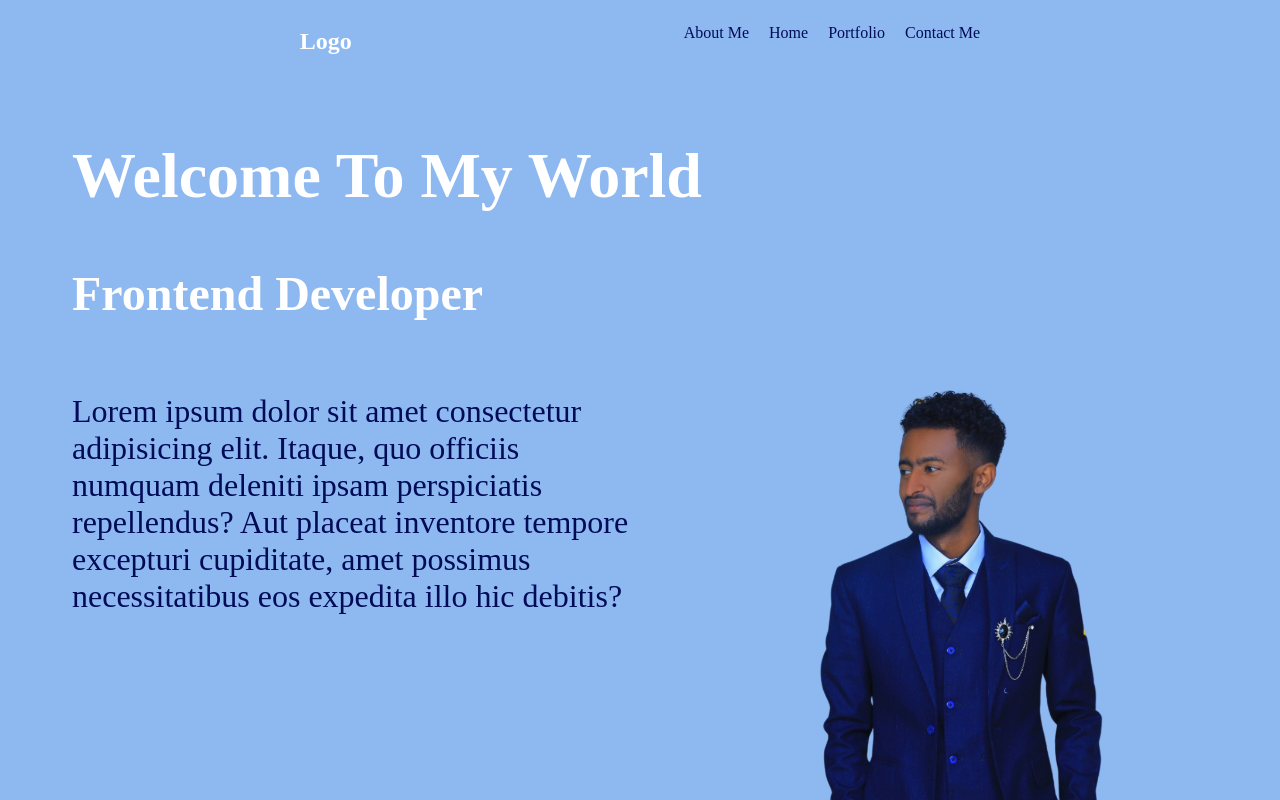
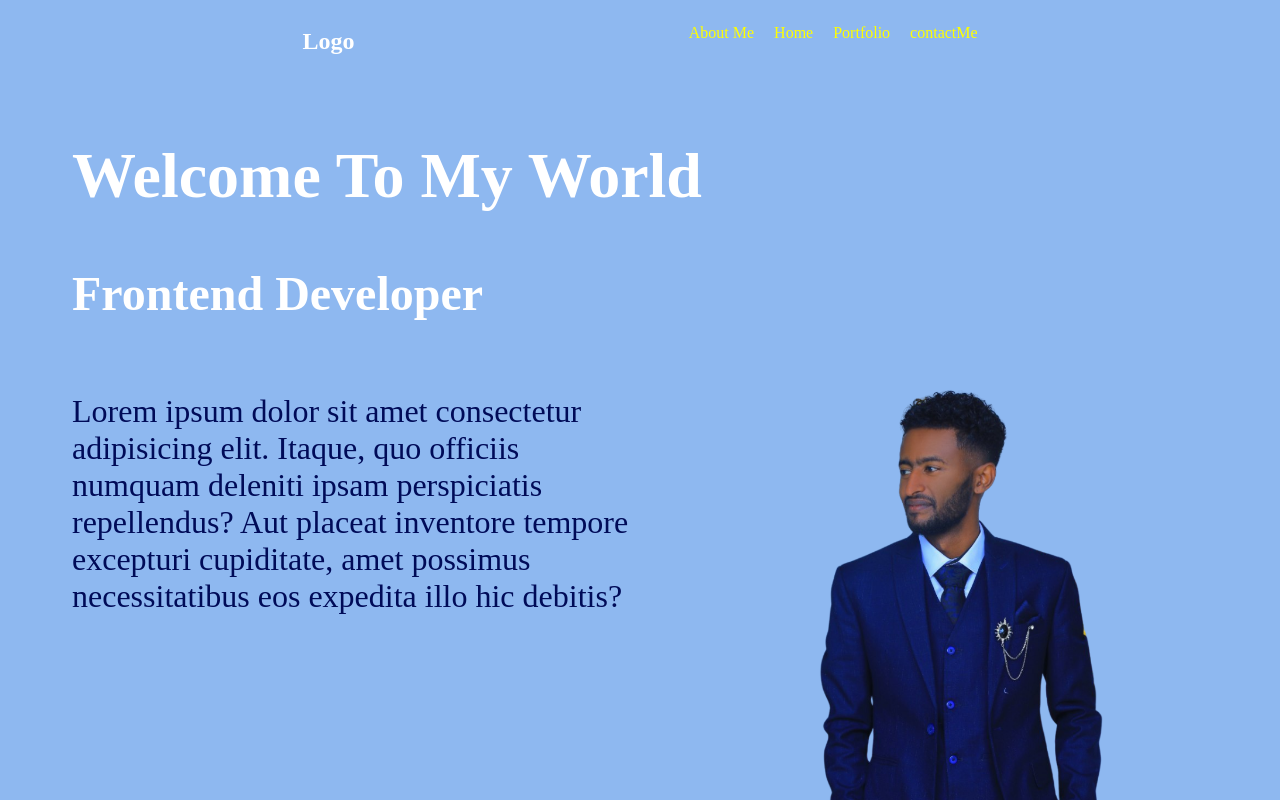
Before and after one commit to henok26/InterTechHub, a plain HTML site: page index.html in a window 1280 px wide. Shown: the top 800 px of the page. Drawn offline with Linux system fonts and the light colour scheme.

Commit message:
first_draft completed

```diff
--- a/Assets/styles.css
+++ b/Assets/styles.css
@@ -83,6 +83,10 @@ p{
 .project1>.item2{
 margin-left: -18rem;
 }
+a{
+    text-decoration: none;
+    color: yellow;
+}
 .project1>img{ max-width: 100%; /* Ensure the image fits within its container */
     max-height: 100%;}
 .projectDescription{
--- a/index.html
+++ b/index.html
@@ -18,17 +18,18 @@
 
 
         <ul>
-         <li>About Me</li>
-         <li>Home</li>
-         <li>Portfolio</li>
-         <li>Contact Me</li>
+            <a href="#aboutMe">  <li>About Me</li></a>
 
-        </ul>
+         <a href="#home"><li>Home</li></a>
+        <a href="#portolio"><li>Portfolio</li></a>
+        <a href="#contactMe">contactMe</a>
+
+
 
 </div>
 </nav>
 <!-- Hero -->
-<section>
+<section id="portfolio">
     <!-- Left Side -->
 <div class="leftSide">
     <div class="paragraph">
@@ -45,7 +46,7 @@
     <h2>Frontend Developer</h2>
  </div>
 
- <div class="rightSide">
+ <div class="rightSide" id="aboutMe">
 
     <p>Lorem ipsum dolor sit amet consectetur
         adipisicing elit. Itaque, quo officiis
@@ -99,6 +100,17 @@
 </div>
 
 </section>
+<section id="contactMee">Contact me
+
+
+    <ul>
+        <a href="#aboutMe">  <li>Facebook</li></a>
+
+     <a href="#home"><li>Telegram</li></a>
+    <a href="#portolio"><li>Linkein</li></a>
+    <a href="#contactMe">contactMe</a>
+
+</section>
 
 </body>
 </html>
```
Also changed, not shown: Assets/codelab.jpg (added), 1 other file.
